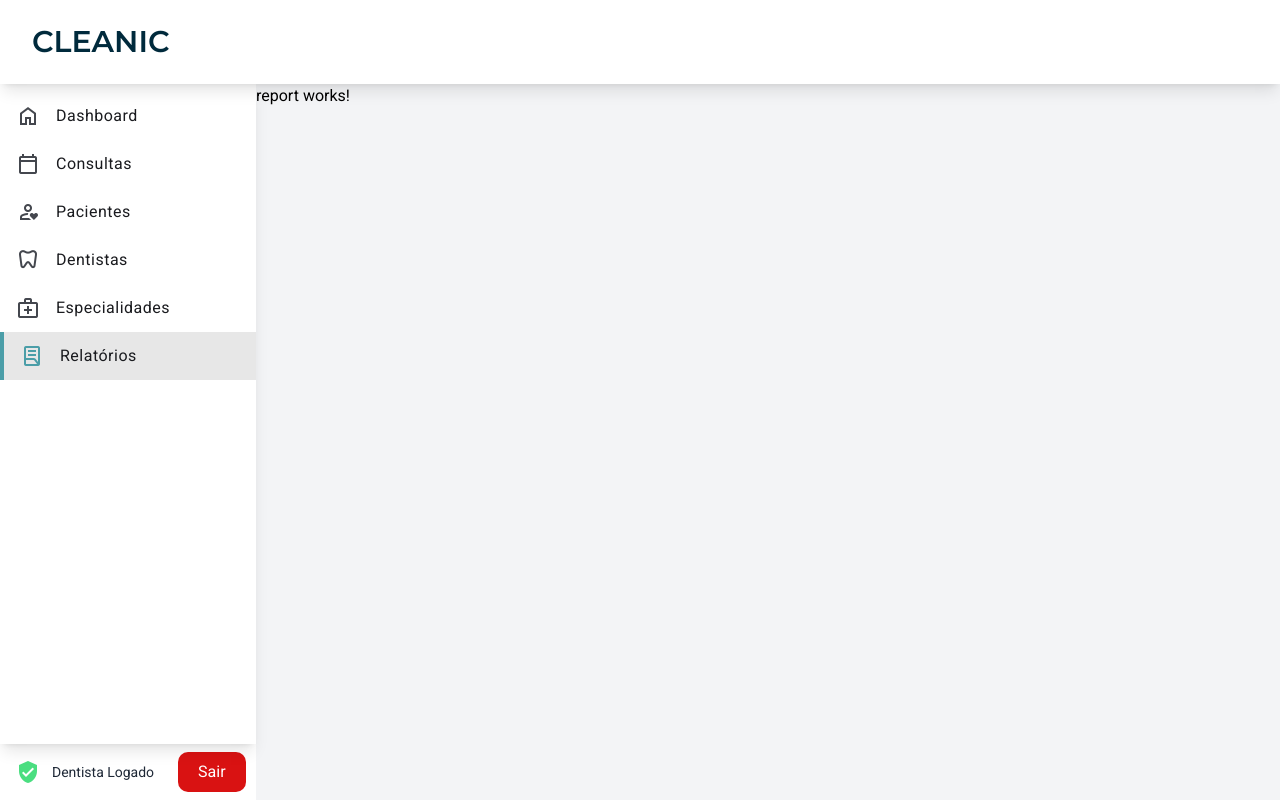
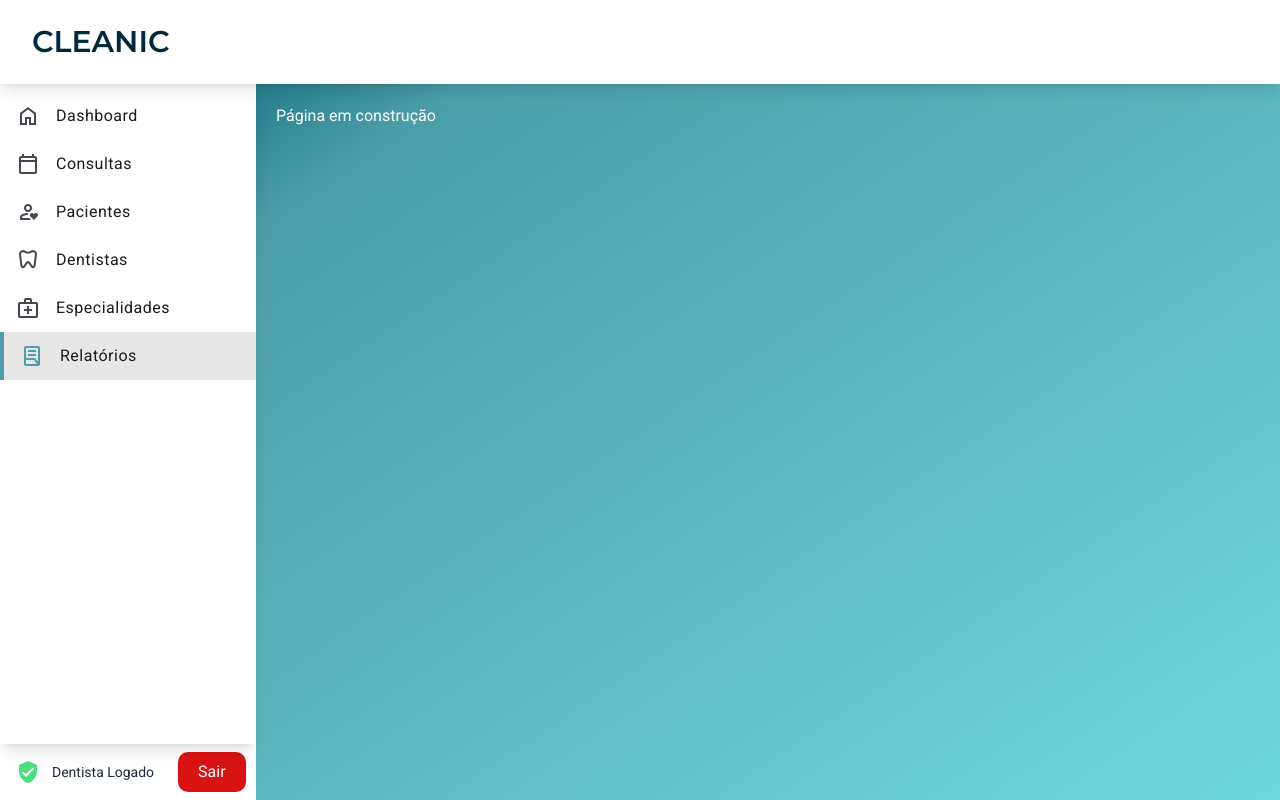
Before and after one commit to rafatav/frontend-dental-clinic, an Angular app: page /reports in a window 1280 px wide. Built offline with nearby package versions, Linux system fonts and the light colour scheme; sample sign-in values are in the browser's storage.

Commit message:
chore: reports page work in progress

```diff
--- a/src/app/reports/report/report.component.html
+++ b/src/app/reports/report/report.component.html
@@ -1 +1,3 @@
-<p>report works!</p>
+<div class="flex bg-main h-full w-full">
+    <h1 class="text-white m-5">Página em construção</h1>
+</div>
--- a/src/app/reports/report/report.component.scss
+++ b/src/app/reports/report/report.component.scss
@@ -0,0 +1,4 @@
+.bg-main {
+background: linear-gradient(146deg,rgba(36, 126, 140, 1) 0%, rgba(75, 158, 168, 1) 10%, rgb(111, 217, 219)
+ 100%);
+}
```
